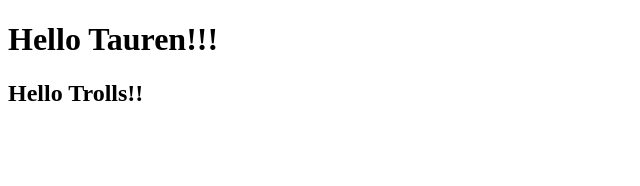
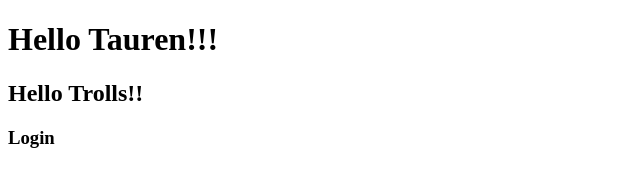
Before and after one commit to Wolfenek/Test-repository, a plain HTML site: page index.html in a window 1280 px wide. Shown: the full height of the page, 0-640 px from the left. Drawn offline with Linux system fonts and the light colour scheme.

Commit message:
login form

```diff
--- a/index.html
+++ b/index.html
@@ -11,5 +11,6 @@
         Hello Tauren!!!
     </h1>
     <h2>Hello Trolls!!</h2>
+    <h3>Login</h3>
 </body>
 </html>
```
Also changed, not shown: login.html (added, +1 -0 lines).
